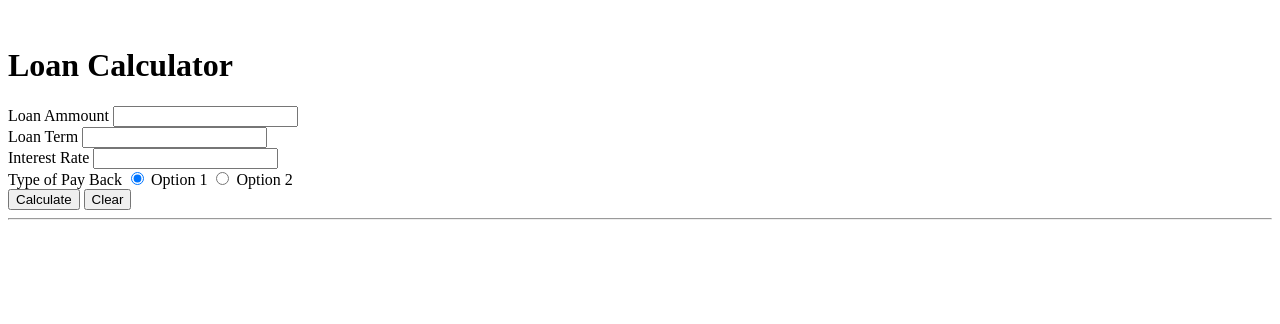
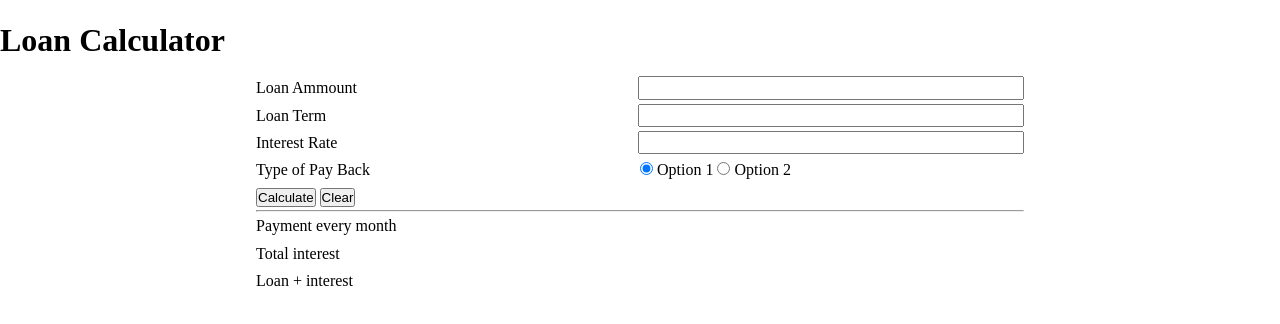
Before and after one commit to e-kai00/loan-calculator, a plain HTML site: page index.html in a window 1280 px wide. Drawn offline with Linux system fonts and the light colour scheme.

Commit message:
Page layout

```diff
--- a/assets/css/style.css
+++ b/assets/css/style.css
@@ -0,0 +1,33 @@
+* {
+    margin: 0;
+    padding: 0;
+    scroll-behavior: smooth;
+    box-sizing: border-box;
+}
+
+header {
+    margin-bottom: 20px;
+}
+
+body {
+    line-height: 1.7rem;
+}
+
+main {
+    width: 60%;
+    margin: 0 auto;
+}
+
+input {
+    margin: 2px 0;
+}
+
+.container,
+.radio-btn {
+    display: flex;
+}
+
+.container *,
+.radio-btn * {
+    flex: 1;
+}
--- a/index.html
+++ b/index.html
@@ -19,29 +19,44 @@
 
     <main>
         <!-- calculator parameters -->
-        <div>
+        <div class="container">
             <label for="ammount">Loan Ammount</label>
             <input type="text" id="ammount">
         </div>
-        <div>
+        <div class="container">
             <label for="term">Loan Term</label>
             <input type="text" id="term">
         </div>
-        <div>
+        <div class="container">
             <label for="rate">Interest Rate</label>
             <input type="text" id="rate">
         </div>
-        <div>
+        <div class="radio-btn">
             <label>Type of Pay Back</label>
-            <input type="radio" id="type1" name="payback-type" value="option1" checked>
-            <label for="type1">Option 1</label>
-
-            <input type="radio" id="type2" name="payback-type" value="option2">
-            <label for="type2">Option 2</label>
+            <div>
+                <input type="radio" id="type1" name="payback-type" value="option1" checked>
+                <label for="type1">Option 1</label>
+                <input type="radio" id="type2" name="payback-type" value="option2">
+                <label for="type2">Option 2</label>
+            </div>
         </div>
         <button type="button">Calculate</button>
         <button type="button">Clear</button>
+
         <hr>
+
+        <div class="container">
+            <p>Payment every month</p>
+            <p></p>
+        </div>
+        <div class="container">
+            <p>Total interest</p>
+            <p></p>
+        </div>
+        <div class="container">
+            <p>Loan + interest</p>
+            <p></p>
+        </div>
 
         <!-- calculated results -->
 
@@ -49,4 +64,5 @@
     <script src="https://kit.fontawesome.com/624b5d3773.js" crossorigin="anonymous"></script>
     <script src="assets/js/script.js"></script>
 </body>
+
 </html>
```
